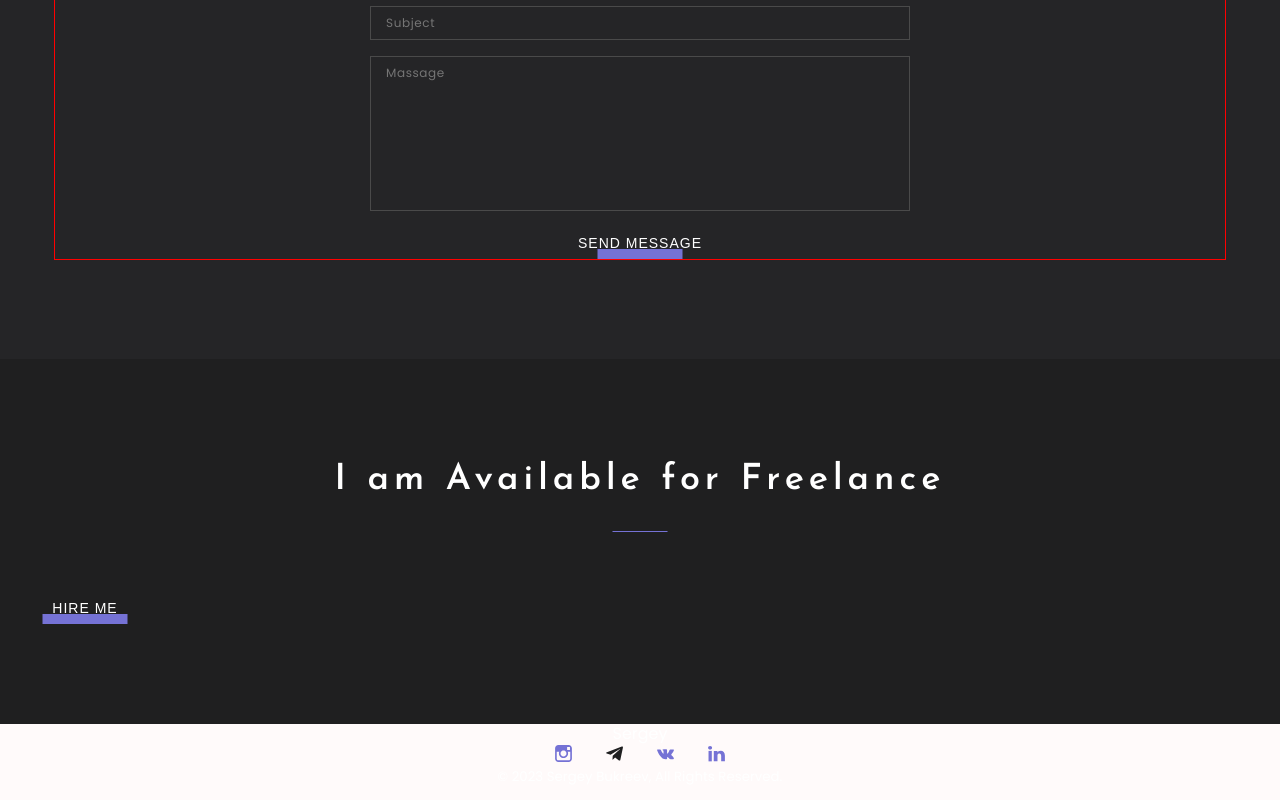
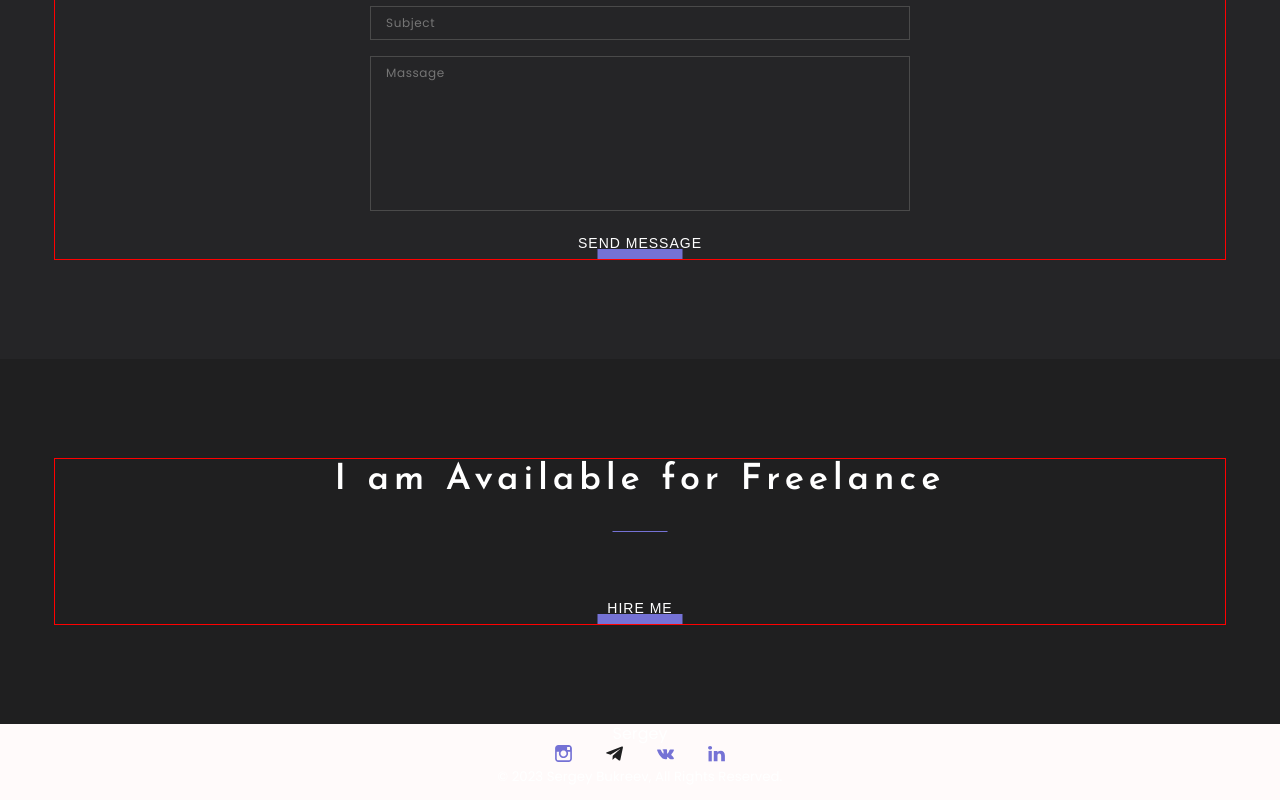
Before and after one commit to Sergey-Bukreev/Portfolio, a React app: page / in a window 1280 px wide. Shown: the part 3621-4421 px from the top of the page. Built offline with nearby package versions, Linux system fonts and the light colour scheme.

Commit message:
add styles slogan section

```diff
--- a/src/layout/sections/slogan/Slogan.tsx
+++ b/src/layout/sections/slogan/Slogan.tsx
@@ -2,12 +2,19 @@
 import styled from "styled-components";
 import {SectionTitle} from "../../../components/SectionTitle";
 import {StyledButton} from "../../../components/Button";
+import {Container} from "../../../components/Container";
+import {FlexWrapper} from "../../../components/FlexWrapper";
 
 export const Slogan = () => {
     return (
         <StyledSlogan>
-            <SectionTitle>I am Available for Freelance</SectionTitle>
-            <StyledButton>Hire Me</StyledButton>
+           <Container>
+               <FlexWrapper direction={"column"} align={"center"}>
+                   <SectionTitle>I am Available for Freelance</SectionTitle>
+                   <StyledButton>Hire Me</StyledButton>
+               </FlexWrapper>
+
+           </Container>
 
         </StyledSlogan>
     );
```
